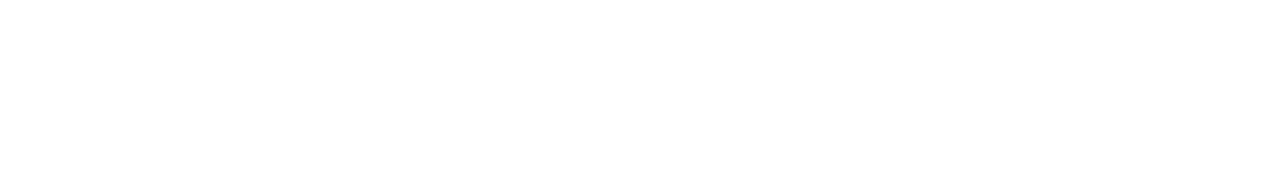
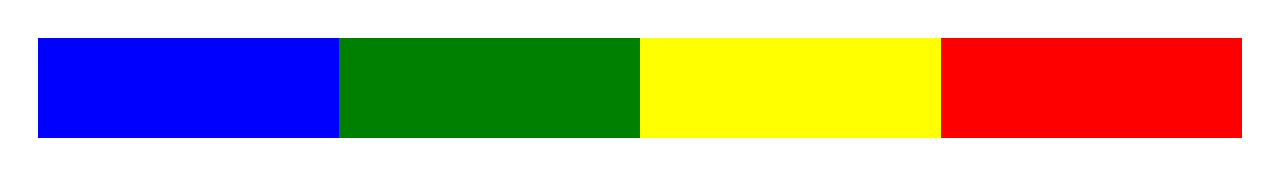
Before and after one commit to allisonsnipes/inlineelements, a plain HTML site: page index.html in a window 1280 px wide. Drawn offline with Linux system fonts and the light colour scheme.

Commit message:
updating files

```diff
--- a/index.html
+++ b/index.html
@@ -6,7 +6,13 @@
 	<title> Inline Block Example</title>
 	<link href="main.css" rel="stylesheet" type="text/css">
 </head>
+
 <body>
-
+	<main role="main">
+		<div class="inner inner-one"> Box1 </div>
+		<div class="inner inner-two"> Box2 </div>
+		<div class="inner inner-three"> Box3 </div>
+		<div class="inner inner-four"> Box4 </div>
+	</main>
 </body>
 </html>
--- a/main.css
+++ b/main.css
@@ -0,0 +1,26 @@
+main {
+	padding:30px;
+	font-size: 0px;
+}
+
+.inner {
+	height: 100px;
+	width: 25%;
+	display: inline-block;
+}
+
+.inner-one {
+	background-color: blue;
+}
+
+.inner-two {
+	background-color: green;
+}
+
+.inner-three {
+	background-color: yellow;
+}
+
+.inner-four {
+	background-color: red;
+}
```
